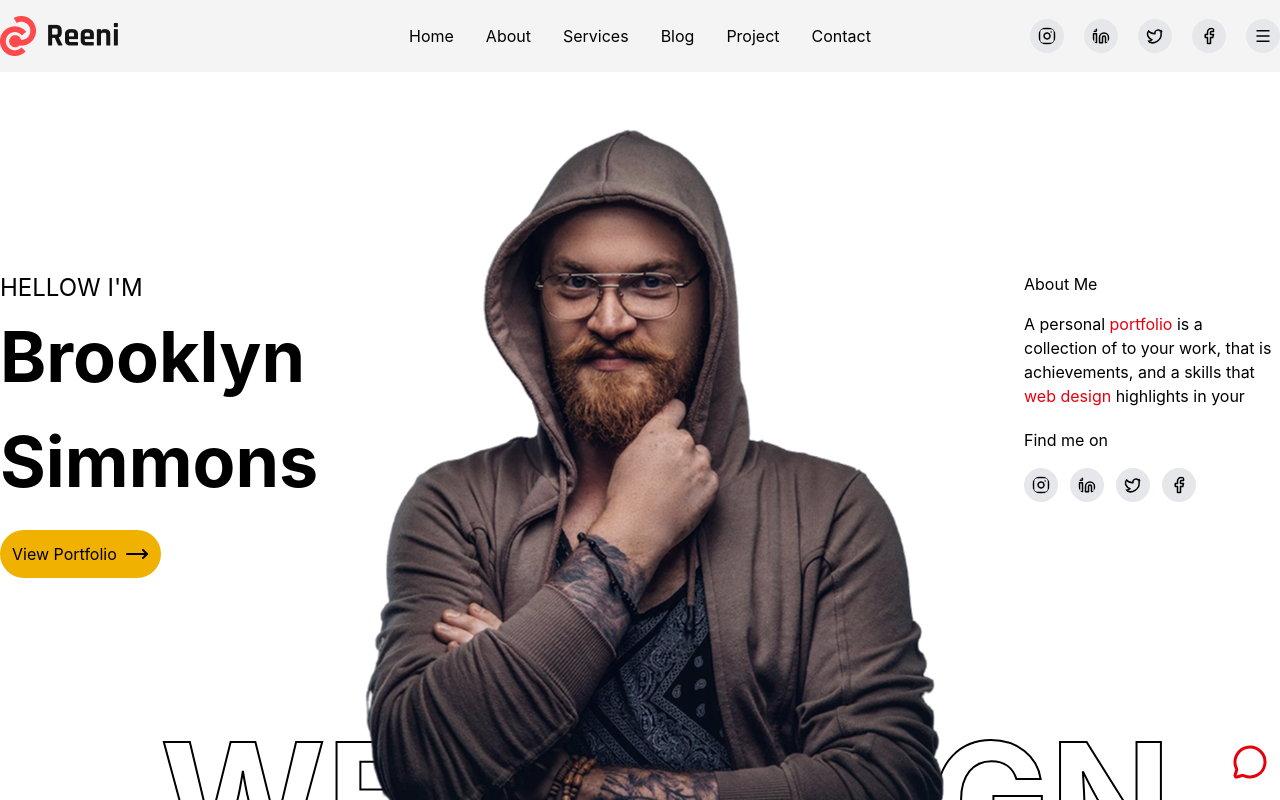
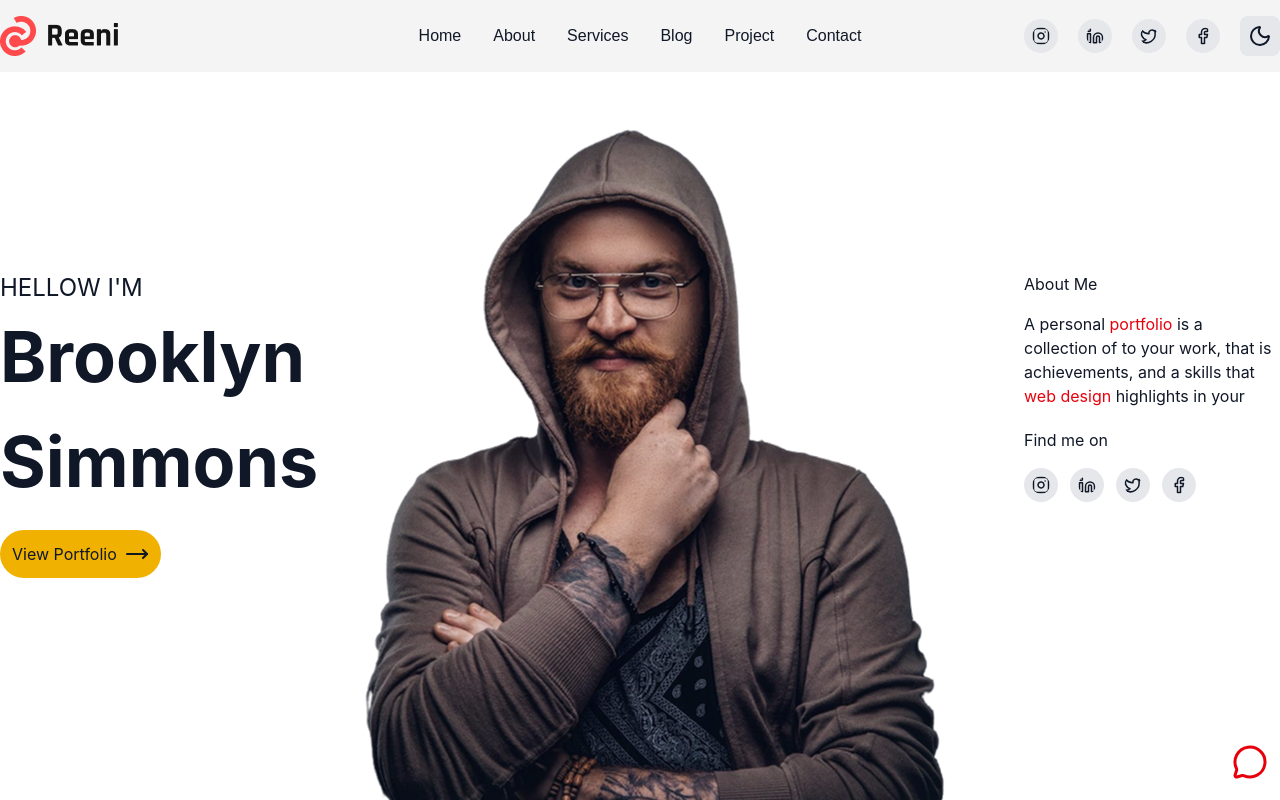
Before and after one commit to shaon6767/ebt-portfolio, a React (Vite) app: page / in a window 1280 px wide. Shown: the top 800 px of the page. Built offline with nearby package versions, Linux system fonts and the light colour scheme.

Commit message:
dark mode added

```diff
--- a/src/App.jsx
+++ b/src/App.jsx
@@ -1,20 +1,22 @@
-import Banner from "./components/Banner"
-import Blog from "./components/Blog"
-import Education from "./components/Education"
-import Experience from "./components/Experience"
-import Footer from "./components/Footer"
-import MySkill from "./components/MySkill"
-import Navbar from "./components/Navbar"
-import Plans from "./components/Plans"
-import Portfolio from "./components/Portfolio"
-import Projects from "./components/Projects"
-import Service from "./components/Service"
-import Skills from "./components/Skills"
-import Text from "./components/Text"
+import { ThemeProvider } from './context/ThemeContext';
+import Banner from "./components/Banner";
+import Blog from "./components/Blog";
+import Education from "./components/Education";
+import Experience from "./components/Experience";
+import Footer from "./components/Footer";
+import MySkill from "./components/MySkill";
+import Navbar from "./components/Navbar";
+import Plans from "./components/Plans";
+import Portfolio from "./components/Portfolio";
+import Projects from "./components/Projects";
+import Service from "./components/Service";
+import Skills from "./components/Skills";
+import Text from "./components/Text";
 
 const App = () => {
   return (
-    <>
+    <ThemeProvider>
+      <div className="min-h-screen bg-white dark:bg-gray-900 text-gray-900 dark:text-white transition-colors duration-300">
         <Navbar/>
         <Banner/>
         <Text/>
@@ -28,8 +30,9 @@ const App = () => {
         <Plans/>
         <Blog/>
         <Footer/>
-    </>
-  )
-}
+      </div>
+    </ThemeProvider>
+  );
+};
 
-export default App
+export default App;
--- a/src/components/Banner.jsx
+++ b/src/components/Banner.jsx
@@ -1,9 +1,9 @@
-import { MoveRight, Instagram, Linkedin, Twitter, Facebook, MessageCircle  } from 'lucide-react';
+import { MoveRight, Instagram, Linkedin, Twitter, Facebook, MessageCircle } from 'lucide-react';
 import ban from "../assets/banner.png"
 
 const Banner = () => {
   return (
-    <section>
+    <section className='dark:bg-gray-800 dark:text-white'>
       <div className='container'>
         <div className="grid grid-cols-5">
           <div className="col-span-1 space-y-4">
@@ -18,7 +18,7 @@ const Banner = () => {
           </div>
           <div className="col-span-3">
             <div className="flex justify-center">
-              <img src={ban} alt="" className=''/>
+              <img src={ban} alt="" className='' />
             </div>
           </div>
           <div className="col-span-1 mt-[200px] space-y-5">
@@ -42,7 +42,7 @@ const Banner = () => {
       </div>
 
       <div className="fixed right-3 bottom-5">
-        <MessageCircle size={36} className='text-red-600'/>
+        <MessageCircle size={36} className='text-red-600' />
       </div>
     </section>
   )
--- a/src/components/Navbar.jsx
+++ b/src/components/Navbar.jsx
@@ -1,15 +1,19 @@
 import logo from "../assets/logo.svg"
-import { Instagram, Linkedin, Twitter, Facebook, Menu  } from 'lucide-react';
+import dark from "../assets/darklogo.svg"
+import { Instagram, Linkedin, Twitter, Facebook, Sun ,Moon } from 'lucide-react';
+import { useTheme } from '../context/ThemeContext';
 const Navbar = () => {
+ const { isDarkMode, toggleTheme } = useTheme();
   return (
-   <section className="py-4 bg-[#F4F4F4]">
+   <section className="py-4 bg-[#F4F4F4] dark:bg-black">
      <div className='container'>
        <div className="grid grid-cols-5 items-center">
         <div className="col-span-1">
-         <img src={logo} alt="" />
+         <img src={logo} alt="" className="block dark:hidden"/>
+         <img src={dark} alt="" className="hidden dark:block"/>
         </div>
         <div className="col-span-3">
-        <ul className="flex items-center gap-8 justify-center">
+        <ul className="flex items-center gap-8 justify-center font-rajdhani">
             <li>
                 <a href="#">Home</a>
             </li>
@@ -32,11 +36,16 @@ const Navbar = () => {
         </div>
         <div className="col-span-1">
          <div className="flex items-center gap-5 justify-end">
-           <Instagram size={34} className="p-2 bg-gray-200 rounded-full hover:text-white hover:bg-red-500 transition-all cursor-pointer ease-in-out"/>
-           <Linkedin size={34} className="p-2 bg-gray-200 rounded-full hover:text-white hover:bg-red-500 transition-all cursor-pointer ease-in-out"/>
-           <Twitter size={34} className="p-2 bg-gray-200 rounded-full hover:text-white hover:bg-red-500 transition-all cursor-pointer ease-in-out"/>
-           <Facebook size={34} className="p-2 bg-gray-200 rounded-full hover:text-white hover:bg-red-500 transition-all cursor-pointer ease-in-out"/>
-           <Menu size={34} className="p-2 bg-gray-200 rounded-full hover:text-white hover:bg-red-500 transition-all cursor-pointer ease-in-out"/>
+           <Instagram size={34} className="p-2 bg-gray-200 dark:bg-gray-700 rounded-full dark:text-white hover:bg-red-500 transition-all cursor-pointer ease-in-out"/>
+           <Linkedin size={34} className="p-2 bg-gray-200 dark:bg-gray-700 rounded-full dark:text-white hover:bg-red-500 transition-all cursor-pointer ease-in-out"/>
+           <Twitter size={34} className="p-2 bg-gray-200 dark:bg-gray-700 rounded-full dark:text-white hover:bg-red-500 transition-all cursor-pointer ease-in-out"/>
+           <Facebook size={34} className="p-2 bg-gray-200 dark:bg-gray-700 rounded-full dark:text-white hover:bg-red-500 transition-all cursor-pointer ease-in-out"/>
+           <button
+            onClick={toggleTheme}
+            className="p-2 rounded-lg bg-gray-200 dark:bg-gray-700 hover:bg-gray-300 dark:hover:bg-gray-600"
+          >
+            {isDarkMode ? <Sun/> : <Moon/>}
+          </button>
          </div>
         </div>
        </div>
--- /dev/null
+++ b/src/context/ThemeContext.jsx
@@ -0,0 +1,47 @@
+import React, { createContext, useState, useContext, useEffect } from 'react';
+
+const ThemeContext = createContext();
+
+export const ThemeProvider = ({ children }) => {
+  const [isDarkMode, setIsDarkMode] = useState(false);
+
+  useEffect(() => {
+    // Check localStorage first
+    const savedTheme = localStorage.getItem('theme');
+    if (savedTheme) {
+      setIsDarkMode(savedTheme === 'dark');
+    } else {
+      // Optional: Check system preference
+      const prefersDark = window.matchMedia('(prefers-color-scheme: dark)').matches;
+      setIsDarkMode(prefersDark);
+    }
+  }, []);
+
+  useEffect(() => {
+    if (isDarkMode) {
+      document.documentElement.classList.add('dark');
+      localStorage.setItem('theme', 'dark');
+    } else {
+      document.documentElement.classList.remove('dark');
+      localStorage.setItem('theme', 'light');
+    }
+  }, [isDarkMode]);
+
+  const toggleTheme = () => {
+    setIsDarkMode(!isDarkMode);
+  };
+
+  return (
+    <ThemeContext.Provider value={{ isDarkMode, toggleTheme }}>
+      {children}
+    </ThemeContext.Provider>
+  );
+};
+
+export const useTheme = () => {
+  const context = useContext(ThemeContext);
+  if (!context) {
+    throw new Error('useTheme must be used within a ThemeProvider');
+  }
+  return context;
+};
--- a/src/index.css
+++ b/src/index.css
@@ -1,9 +1,14 @@
 @import "tailwindcss";
+@import url('https://fonts.googleapis.com/css2?family=Rajdhani:wght@300;400;500;600;700&display=swap');
 
 @layer utilities{
   .container{
     @apply max-w-[1290px] mx-auto;
   }
+}
+
+@theme {
+  --font-rajdhani: "Rajdhani", sans-serif;
 }
 
 .outline-title {
@@ -20,3 +25,5 @@
   -moz-osx-font-smoothing: grayscale;
   text-rendering: optimizeLegibility;
 }
+
+@custom-variant dark (&:where(.dark, .dark *));
```
Also changed, not shown: src/assets/darklogo.svg (added), src/assets/sidebar.svg (added). Lines whose indentation alone changed are shown as unchanged.
